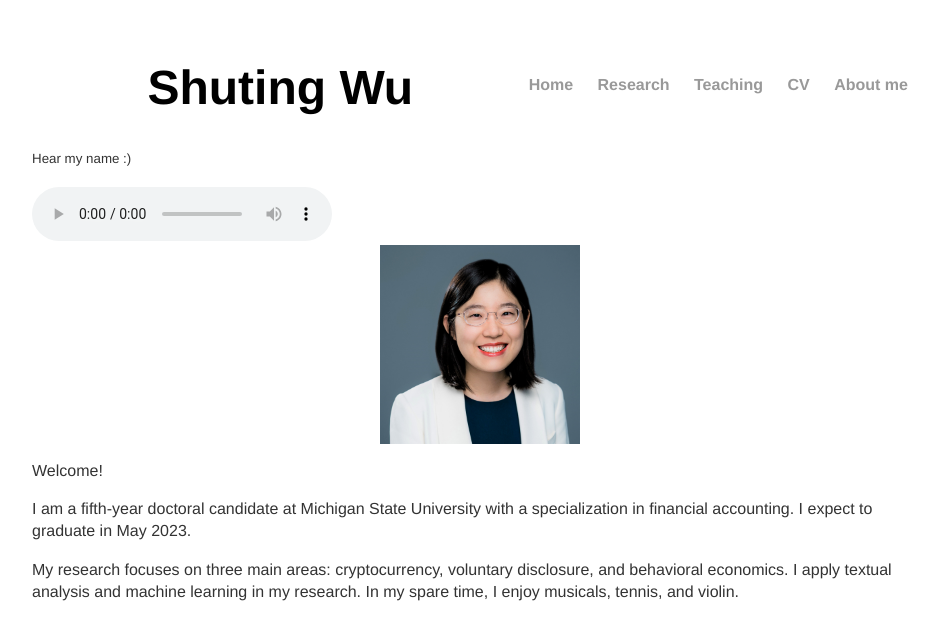
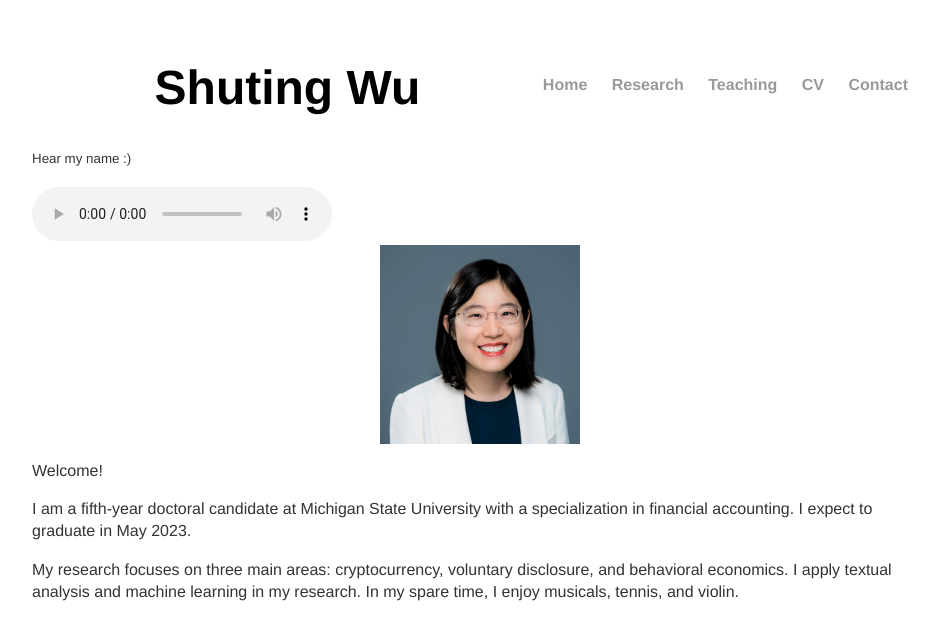
Before and after one commit to shu-ting-wu/shu-ting-wu.github.io, a Jekyll site: the page built from index.html, in a window 1280 px wide. Shown: the top 640 px of the page, without its empty margins (160-1099 px from the left). Built offline with Jekyll 4.4.1, drawn with Linux system fonts in a browser that asks for light colours.

Commit message:
Update default.html

```diff
--- a/_layouts/default.html
+++ b/_layouts/default.html
@@ -12,7 +12,7 @@
 	        	<li><a href="/research">Research</a></li>
 			<li><a href="/teaching">Teaching</a></li>
         		<li><a href="/cv">CV</a></li>
-			<li><a href="/about me">About me</a></li>
+			<li><a href="/contact">Contact</a></li>
 
     		</ul>
 		</nav>
```
